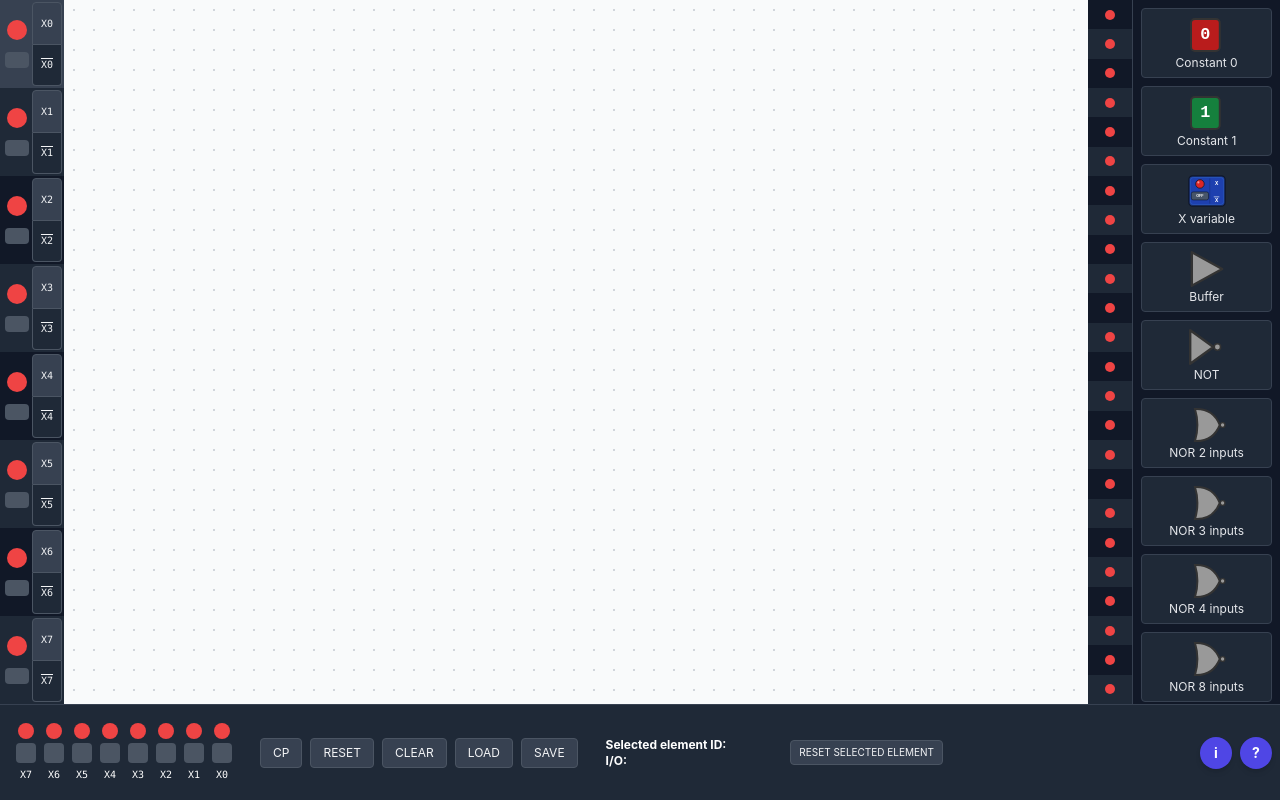
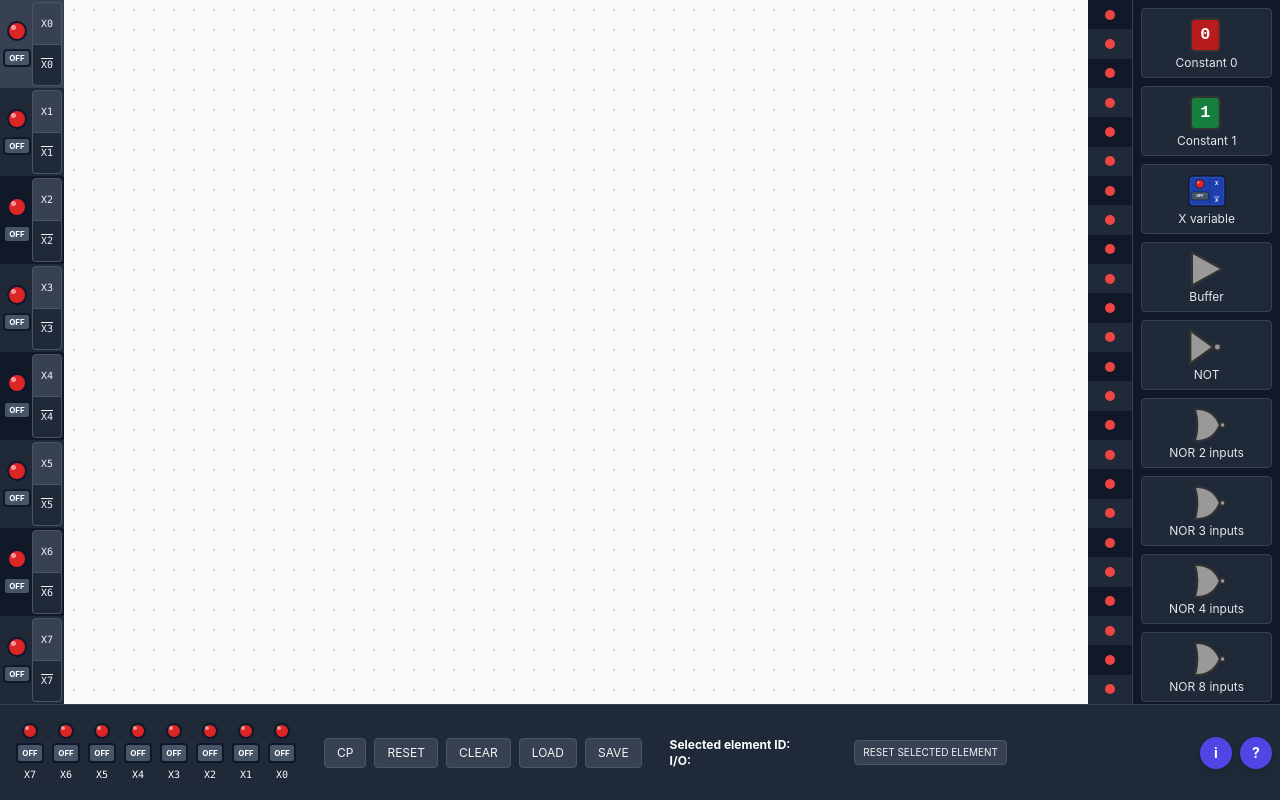
Before and after one commit to DominkoMilic/combinational-logic-circuits, a React (Vite) app: page / in a window 1280 px wide. Built offline with nearby package versions, Linux system fonts and the light colour scheme.

Commit message:
Refactor bulb indicators for consistent styling and improved button functionality

```diff
--- a/src/components/ControlPanelBulbs.tsx
+++ b/src/components/ControlPanelBulbs.tsx
@@ -51,17 +51,24 @@ function ControlPanelBulbs({
           .map((item) => (
             <div key={item.id} className="flex flex-col items-center gap-1">
               <div
-                className={`w-4 h-4 rounded-full transition-colors ${
-                  item.value === "1"
-                    ? "bg-green-400 shadow-sm shadow-green-400/60"
-                    : "bg-red-500"
-                }`}
-              />
+                className="relative w-4 h-4 rounded-full border-2 border-slate-900 transition-colors"
+                style={{
+                  backgroundColor: item.value === "1" ? "#22c55e" : "#dc2626",
+                }}
+              >
+                <div
+                  className="absolute top-[1px] left-[1px] w-[4px] h-[4px] rounded-full opacity-70"
+                  style={{
+                    backgroundColor: item.value === "1" ? "#bbf7d0" : "#fecaca",
+                  }}
+                />
+              </div>
               <button
-                className="w-5 h-5 bg-gray-600 hover:bg-gray-500 rounded cursor-pointer
-                           border-none transition-colors"
+                className="bg-slate-600 border-2 border-slate-900 rounded cursor-pointer transition-all duration-150 hover:brightness-125 text-white font-bold text-[8px] leading-none flex items-center justify-center w-7 h-5"
                 onClick={() => handleBulbButtonClick(item)}
-              />
+              >
+                {item.value === "1" ? "ON" : "OFF"}
+              </button>
               <span className="text-[10px] text-white font-mono">
                 {"X" + item.id.split("-")[1]}
               </span>
--- a/src/components/LeftSideIndicator.tsx
+++ b/src/components/LeftSideIndicator.tsx
@@ -9,16 +9,22 @@ function LeftSideIndicator({
 }: LeftSideIndicatorProps) {
   const isOn = button.value === "1";
   return (
-    <div className="flex h-full w-full flex-col justify-center items-center gap-3">
+    <div className="flex h-full w-full flex-col justify-center items-center gap-2">
       <div
-        className={`w-5 h-5 rounded-full shrink-0 transition-colors ${
-          isOn ? "bg-green-400 shadow-sm shadow-green-400/60" : "bg-red-500"
-        }`}
-      />
+        className="relative w-5 h-5 rounded-full border-2 border-slate-900 shrink-0 transition-colors"
+        style={{ backgroundColor: isOn ? "#22c55e" : "#dc2626" }}
+      >
+        <div
+          className="absolute top-[2px] left-[2px] w-[5px] h-[5px] rounded-full opacity-70"
+          style={{ backgroundColor: isOn ? "#bbf7d0" : "#fecaca" }}
+        />
+      </div>
       <button
-        className="w-6 h-4 bg-gray-600 hover:bg-gray-500 rounded cursor-pointer border-none transition-colors shrink-0"
+        className="bg-slate-600 border-2 border-slate-900 rounded cursor-pointer transition-all duration-150 hover:brightness-125 shrink-0 text-white font-bold text-[8px] leading-none flex items-center justify-center w-7 h-[18px]"
         onClick={() => handleBulbButtonClick(button)}
-      />
+      >
+        {isOn ? "ON" : "OFF"}
+      </button>
     </div>
   );
 }
```
